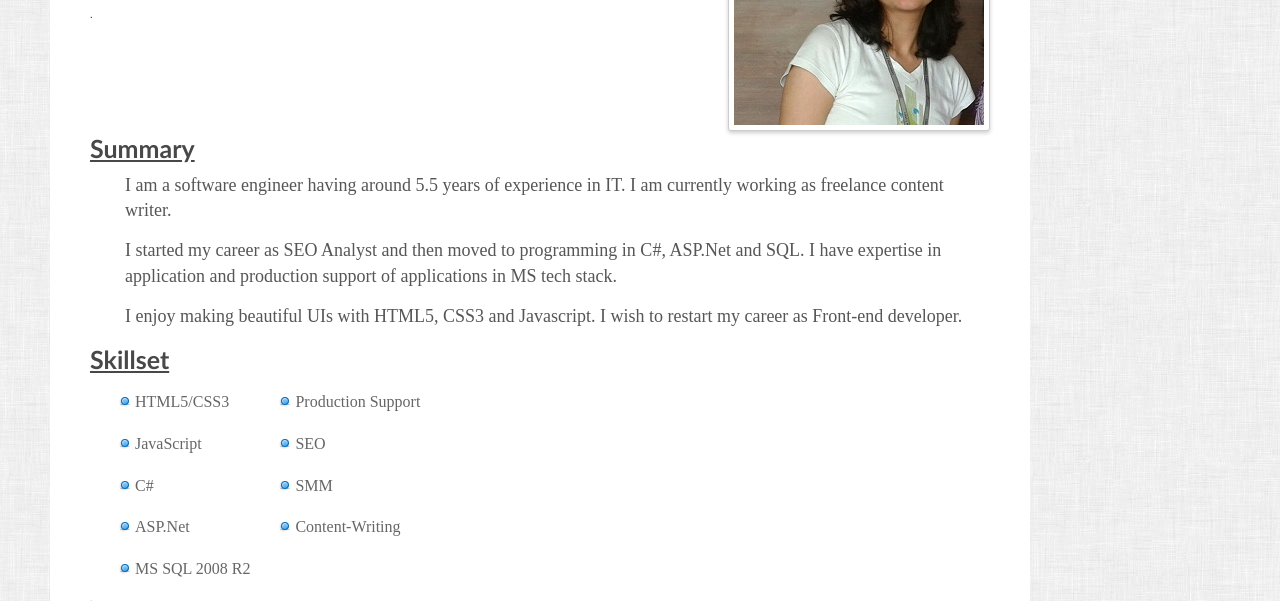
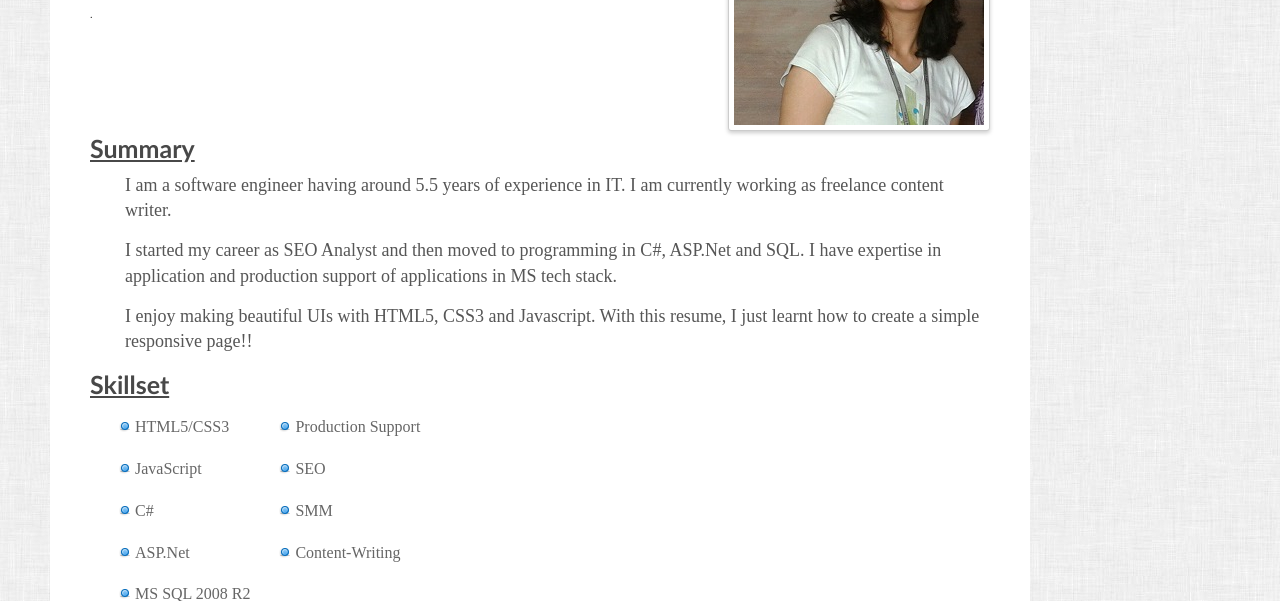
Before and after one commit to radmak/Portfolio, a plain HTML site: page Framework/Resume.htm in a window 1280 px wide. Shown: the part 168-769 px from the top of the page. Drawn offline with Linux system fonts and the light colour scheme; a web font is replaced by a local one.

Commit message:
Update Resume.htm

```diff
--- a/Framework/Resume.htm
+++ b/Framework/Resume.htm
@@ -32,7 +32,7 @@
             <p>I am a software engineer having around 5.5 years of experience in IT. I am currently working as freelance content writer.</p>
 
             <p>I started my career as SEO Analyst and then moved to programming in C#, ASP.Net and SQL. I have expertise in application and production support of applications in MS tech stack. </p>
-            <p>I enjoy making beautiful UIs with HTML5, CSS3 and Javascript. I wish to restart my career as Front-end developer.</p>
+            <p>I enjoy making beautiful UIs with HTML5, CSS3 and Javascript. With this resume, I just learnt how to create a simple responsive page!!</p>
 		            </section>
         <section id="skills" class="clearfix">
             <h2>Skillset</h2>
```
